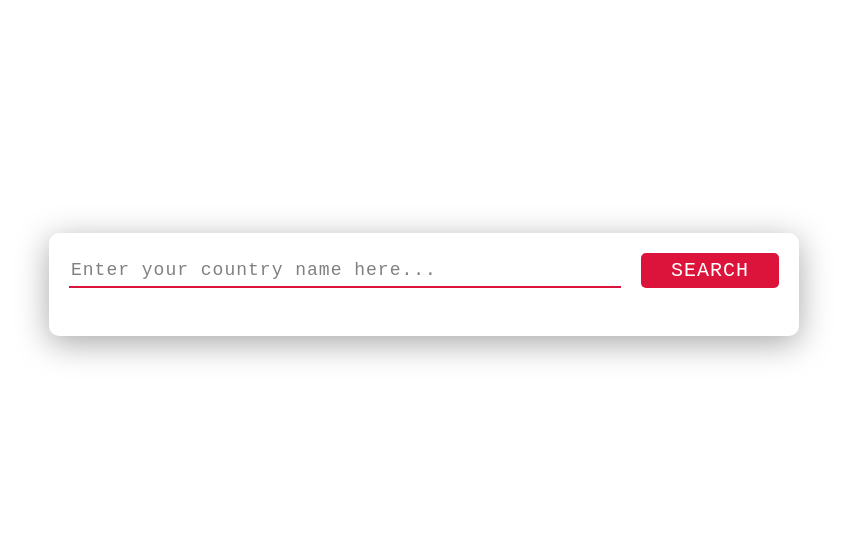
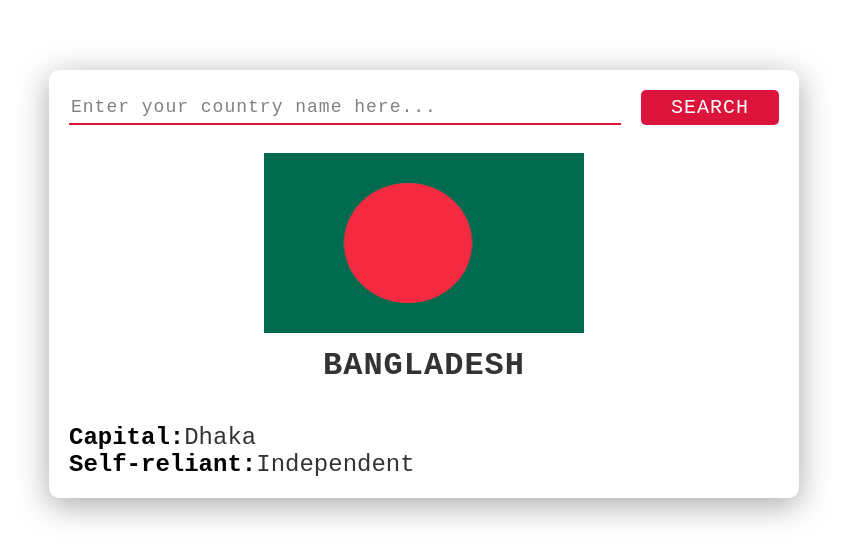
Before and after one commit to SaikatNoman12/country_app, a plain HTML site: page index.html in a window 1280 px wide. Shown: the part 116-676 px from the top of the page, without its empty margins (216-1063 px from the left). Drawn offline with Linux system fonts and the light colour scheme.

Commit message:
fetch api data

```diff
--- a/css/style.css
+++ b/css/style.css
@@ -69,3 +69,55 @@ main {
     text-transform: uppercase;
     letter-spacing: 1px;
 }
+
+.details {
+    width: 100%;
+}
+
+.flag-country-name {
+    width: 100%;
+    text-align: center;
+    margin-bottom: 40px;
+}
+
+.flag {
+    width: 45%;
+    height: 180px;
+    margin: auto;
+    margin-bottom: 14px;
+}
+
+.flag img {
+    width: 100%;
+    height: 100%;
+}
+
+.country-name h1 {
+    font-size: 32px;
+    font-weight: 600;
+    color: #333;
+    text-transform: uppercase;
+    letter-spacing: 1px;
+}
+
+.info {
+    width: 100%;
+}
+
+.column {
+    width: 100%;
+    display: flex;
+    justify-content: start;
+}
+
+.column h2 {
+    font-size: 24px;
+    color: black;
+    font-weight: 600;
+}
+
+.column span {
+    font-size: 24px;
+    color: #333;
+    font-weight: 500;
+}
--- a/index.html
+++ b/index.html
@@ -19,10 +19,35 @@
         <div class="container">
             <div class="main-child">
                 <div class="search">
-                    <form onclick="event.preventDefault()">
-                        <input type="text" id="searc-input" placeholder="Enter your country name here...">
+                    <form>
+                        <input type="text" id="search-input" placeholder="Enter your country name here...">
                         <button type="">Search</button>
                     </form>
+                </div>
+
+                <div class="details">
+                    <div class="flag-country-name">
+                        <div class="flag">
+                            <img src="./css/download.png" alt="">
+                        </div>
+                        <div class="country-name">
+                            <h1>Bangladesh</h1>
+                        </div>
+                    </div>
+
+                    <div class="info">
+
+                        <div class="column">
+                            <h2>Capital:</h2>
+                            <span>Dhaka</span>
+                        </div>
+                        <div class="column">
+                            <h2>Self-reliant:</h2>
+                            <span>Independent</span>
+                        </div>
+
+                    </div>
+
                 </div>
             </div>
         </div>
--- a/js/main.js
+++ b/js/main.js
@@ -0,0 +1,31 @@
+const form = document.forms[0];
+const input = document.querySelector('.search-input');
+
+
+form.addEventListener('click', (e) => {
+
+    e.preventDefault();
+
+    // const inputValue = input.value;
+    const inputValue = 'india';
+
+    const url = `https://restcountries.com/v3.1/name/${inputValue}?fullText=true`;
+
+    fetch(url)
+        .then(res => res.json())
+        .then(data => showData(data[0]))
+        .catch(() => {
+            console.log('not found');
+        })
+
+});
+
+
+function showData(data) {
+    console.log(data);
+    console.log(data.capital[0]);
+    console.log(data.population);
+    console.log(data.flags.svg);
+    console.log(data.independent ? 'Independent' : 'Unindependent');
+
+}
```
Also changed, not shown: css/download.png (added).
